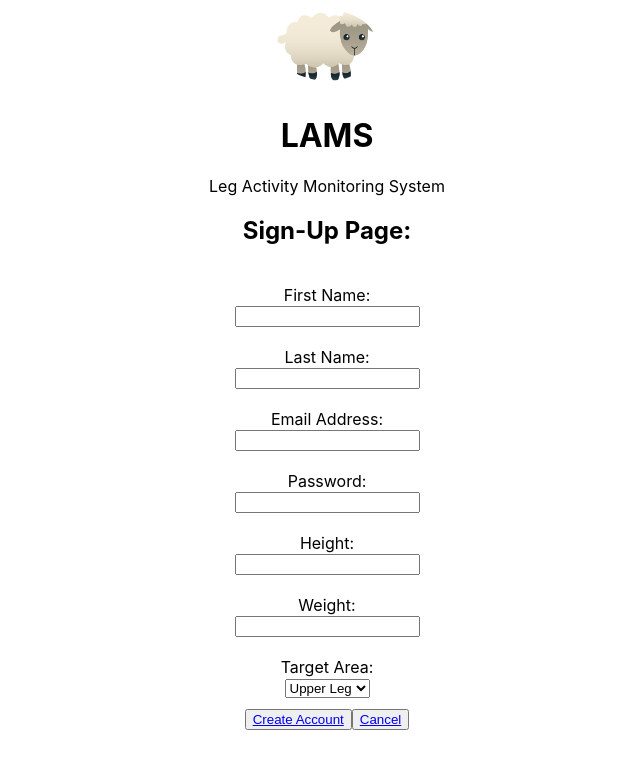
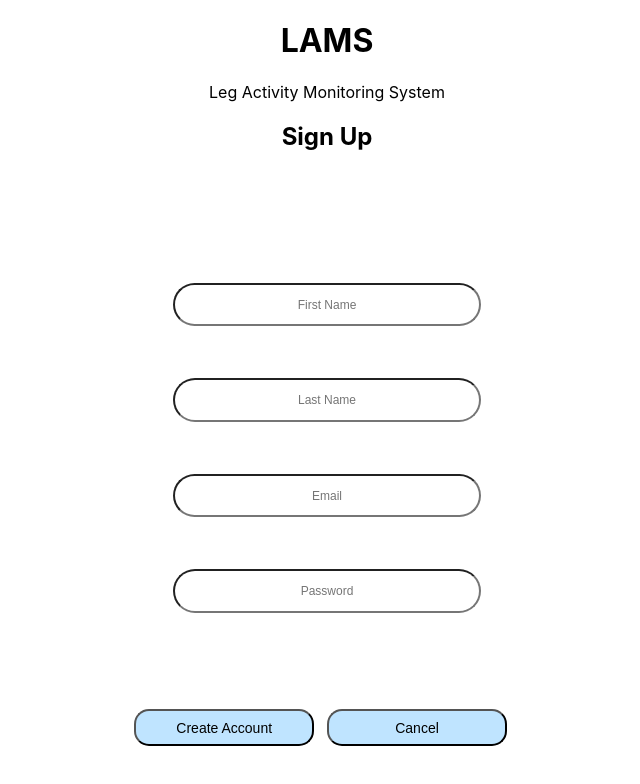
Before and after one commit to JohnMerlino1235/LAMS, a React (Create React App) app: page /sign-up in a window 1280 px wide. Shown: the top 784 px of the page, without its empty margins (313-953 px from the left). Built offline with nearby package versions, Linux system fonts and the light colour scheme.

Commit message:
add styling to all pages (Login, Signup, ForgotPassword

```diff
--- a/src/containers/ForgotPassword.js
+++ b/src/containers/ForgotPassword.js
@@ -1,12 +1,13 @@
 import React, { useState } from 'react';
 import { useFormik } from "formik";
 import lamb from './Lamb.png'
+import Rectangle from 'react-rectangle';
 
 function ForgotPasswordPage() {
     //once we decide to format it to "Login.js":
     const mystyle = {
         color: "black",
-        padding: "10px",
+        padding: "-100px",
         textAlign: "center",
       };
     const formik = useFormik({
@@ -20,140 +21,70 @@ function ForgotPasswordPage() {
         },
     });
 
-    //Template format just for now:
-    const [email, setEmail] = useState('');
-    const [newPassword, setNewPassword] = useState('');
-    const [newPasswordAgain, setNewPasswordAgain] = useState('');
-
-    const handleEmailChange = event => {
-        setEmail(event.target.value);
-    };
-
-    const handleNewPasswordChange = event => {
-        setNewPassword(event.target.value);
-    };
-
-    const handleNewPasswordAgainChange = event => {
-        setNewPasswordAgain(event.target.value);
-    };
-
-    const handleChangePassword = event => {
-        event.preventDefault();
-        // validate email and new password against the database
-        // if valid, redirect to different page
-        // if invalid, alert user of reason
-    };
-
-    const handleCancel = event => {
-        event.preventDefault();
-        // void user's data and return to login page
-    };
-
     return (
-        <form style={mystyle} onSubmit={formik.handleSubmit}>
-        <div>
-            <img
-                src={lamb}
-                alt="LAMB"
-                style={{
-                    width: "100px",
-                    borderRadius: "50%",
-                    objectFit: "cover",
-                    marginTop: "0"
-                }}
-            />
+        <form className={mystyle} onSubmit={formik.handleSubmit}>
+        <div className="Global-ellipses">
+            <Rectangle className="Global-ellipse-blue">
+                <Rectangle className="Global-ellipse-red">
+                </Rectangle>
+            </Rectangle>
         </div>
         <div style={mystyle}>
             <h1>LAMS</h1>
             <p>Leg Activity Monitoring System</p>
-                <h2>Change Password:</h2>
+            <h2>Change Password</h2>
         </div>
-            {/* <div>
-            Email:
-            <input
-                type="email"
-                value={email}
-                onChange={handleEmailChange}
-                required
-            />
-            </div>
-            <br />
+        <div className="Global-test">
             <div>
-            New Password:
-            <input
-                type="password"
-                value={newPassword}
-                onChange={handleNewPasswordChange}
-                required
-            />
-            </div>
-            <br />
-            <div>
-            Re-Enter New Password:
-            <input
-                type="password"
-                value={newPasswordAgain}
-                onChange={handleNewPasswordAgainChange}
-                required
-            />
-            </div>
-            <br />
-        <button type="submit">
-          <a href="/log-in" class="href">
-            Change Password
-          </a>
-        </button>
-        <button>
-          <a href="/log-in" class="href">
-            Cancel
-          </a>
-        </button> */}
-        <div style={mystyle}>
-                <label htmlFor="email">Email Address:</label>
-                <div>
-                    <input
+                <input className="Global-input-box"
                     id="email"
                     name="email"
                     type="email"
                     onChange={formik.handleChange}
                     value={formik.values.email}
+                    placeholder="Email"
+                    required
                 />
             </div>
         </div>
-            <div style={mystyle}>
-                <label htmlFor="password">New Password:</label>
+        <div className="Global-test-2">
             <div>
-                    <input
-                        id="password"
-                        name="password"
-                        type={"password"}
+                <input className="Global-input-box"
+                    id="newPassword"
+                    name="newPassword"
+                    type="password"
                     onChange={formik.handleChange}
-                        value={formik.values.password}
+                    value={formik.values.newPassword}
+                    placeholder="New Password"
+                    required
                 />
             </div>
         </div>
-            <div style={mystyle}>
-                <label htmlFor="newPassword">Re-Enter New Password:</label>
+        <div className="Global-test-2">
             <div>
-                    <input
-                        id="newPassword"
-                        name="newPassword"
-                        type={"newPassword"}
+                <input className="Global-input-box"
+                    id="newPasswordAgain"
+                    name="newPasswordAgain"
+                    type="password"
                     onChange={formik.handleChange}
-                        value={formik.values.newPassword}
+                    value={formik.values.newPasswordAgain}
+                    placeholder="Confirm New Password"
+                    required
                 />
             </div>
         </div>
-            <button type="submit">
-          <a href="/log-in" class="href">
+        <div className="Global-button-div">
+            <button class="Global-button-sign-up" type="submit">
+                <a class="Global-button-href-styling" href="/log-in">
                     Change Password
                 </a>
             </button>
-        <button>
-          <a href="/log-in" class="href">
+            <button class="Global-button-sign-up" type="button">
+                <a class="Global-button-href-styling" href="/log-in">
                     Cancel
                 </a>
             </button>
+      </div>
         </form>
     );
 };
--- a/src/containers/SignUpPage.js
+++ b/src/containers/SignUpPage.js
@@ -1,6 +1,7 @@
 import React, { useState } from 'react';
 import { useFormik } from "formik";
 import lamb from './Lamb.png'
+import Rectangle from 'react-rectangle';
 
 
 function SignUpPage() {
@@ -8,7 +9,7 @@ function SignUpPage() {
     //once we decide to format it to "Login.js":
     const mystyle = {
         color: "black",
-        padding: "10px",
+        padding: "-100px",
         textAlign: "center",
       };
     const formik = useFormik({
@@ -27,238 +28,83 @@ function SignUpPage() {
         },
     });
 
-    //Template format just for now:
-    const [email, setEmail] = useState('');
-    const [password, setPassword] = useState('');
-    const [firstName, setFirstName] = useState('');
-    const [lastName, setLastName] = useState('');
-    const [height, setHeight] = useState('');
-    const [weight, setWeight] = useState('');
-
-    const handleEmailChange = event => {
-        setEmail(event.target.value);
-    };
-
-    const handlePasswordChange = event => {
-        setPassword(event.target.value);
-    };
-
-    const handleFirstNameChange = event => {
-        setFirstName(event.target.value);
-    };
-
-    const handleLastNameChange = event => {
-        setLastName(event.target.value);
-    };
-
-    const handleHeightChange = event => {
-        setHeight(event.target.value);
-    };
-
-    const handleWeightChange = event => {
-        setWeight(event.target.value);
-    };
-
-    const handleCancel = event => {
-        event.preventDefault();
-        // void user's data and return to login page
-    };
-
-    const handleSignUp = event => {
-        event.preventDefault();
-        // validate user information
-        // if valid, create account for user and store data in database
-        // if invalid, alert user of reason
-        // redirect to login page
-    };
-
   return (
-    <form style={mystyle} onSubmit={formik.handleSubmit}>
-        <div>
-            <img
-                src={lamb}
-                alt="LAMB"
-                style={{
-                    width: "100px",
-                    borderRadius: "50%",
-                    objectFit: "cover",
-                    marginTop: "0"
-                }}
-            />
+    <form className={mystyle} onSubmit={formik.handleSubmit}>
+      <div className="Global-ellipses">
+          <Rectangle className="Global-ellipse-blue">
+            <Rectangle className="Global-ellipse-red">
+            </Rectangle>
+          </Rectangle>
       </div>
       <div style={mystyle}>
           <h1>LAMS</h1>
           <p>Leg Activity Monitoring System</p>
-                <h2>Sign-Up Page:</h2>
+          <h2>Sign Up</h2>
       </div>
-      {/* <form>
+      <div className="Global-test">
         <div>
-          Email:
-          <input
-            type="email"
-            value={email}
-            onChange={handleEmailChange}
+          <input className="Global-input-box"
+            id='firstName'
+            name='firstName'
+            type='text'
+            onChange={formik.handleChange}
+            value={formik.values.firstName}
+            placeholder='First Name'
             required
             />
         </div>
-        <br />
+      </div>
+      <div className="Global-test-2">
         <div>
-          Password:
-          <input
-            type="password"
-            value={password}
-            onChange={handlePasswordChange}
+          <input className="Global-input-box"
+            id='lastName'
+            name='lastName'
+            type='text'
+            onChange={formik.handleChange}
+            value={formik.values.lastName}
+            placeholder='Last Name'
             required
             />
         </div>
-        <br />
+      </div>
+      <div className="Global-test-2">
         <div>
-          First Name:
-          <input
-            type="text"
-            value={firstName}
-            onChange={handleFirstNameChange}
-            required
-          />
-        </div>
-        <br />
-        <div>
-          Last Name:
-          <input
-            type="text"
-            value={lastName}
-            onChange={handleLastNameChange}
-            required
-          />
-        </div>
-        <br />
-        <div>
-          Height:
-          <input
-            type="number"
-            value={height}
-            onChange={handleHeightChange}
-            required
-          />
-        </div>
-        <br />
-        <div>
-          Weight:
-          <input
-            type="number"
-            value={weight}
-            onChange={handleWeightChange}
-            required
-          />
-        </div>
-        <br />
-        <button type="submit">
-          <a href="/log-in" class="href">
-              Create Account
-          </a>
-        </button>
-        <button>
-          <a href="/log-in" class="href">
-            Cancel
-          </a>
-          </button>
-      </form> */}
-      <div style ={mystyle}>
-        <label htmlFor='firstName'>First Name:</label>
-        <div>
-            <input
-                id='firstName'
-                name='firstName'
-                type='firstName'
-                onChange={formik.handleChange}
-                value={formik.values.firstName}
-                />
-        </div>
-      </div>
-      <div style ={mystyle}>
-        <label htmlFor='lastName'>Last Name:</label>
-        <div>
-            <input
-                id='lastName'
-                name='lastName'
-                type='lastName'
-                onChange={formik.handleChange}
-                value={formik.values.lastName}
-                />
-        </div>
-      </div>
-      <div style ={mystyle}>
-        <label htmlFor='email'>Email Address:</label>
-        <div>
-            <input
+          <input className="Global-input-box"
             id='email'
             name='email'
             type='email'
             onChange={formik.handleChange}
             value={formik.values.email}
+            placeholder='Email'
+            required
             />
         </div>
       </div>
-      <div style ={mystyle}>
-        <label htmlFor='password'>Password:</label>
+      <div className="Global-test-2">
         <div>
-            <input
+          <input className="Global-input-box"
             id='password'
             name='password'
             type='password'
             onChange={formik.handleChange}
-                value={formik.values.password}
+            value={formik.values.email}
+            placeholder='Password'
+            required
             />
         </div>
       </div>
-      <div style ={mystyle}>
-        <label htmlFor='height'>Height:</label>
-        <div>
-            <input
-                id='height'
-                name='height'
-                type='height'
-                onChange={formik.handleChange}
-                value={formik.values.height}
-                />
-        </div>
-      </div>
-      <div style ={mystyle}>
-        <label htmlFor='weight'>Weight:</label>
-        <div>
-            <input
-                id='weight'
-                name='weight'
-                type='weight'
-                onChange={formik.handleChange}
-                value={formik.values.weight}
-                />
-        </div>
-      </div>
-      <div style={mystyle}>
-        <label htmlFor="targetArea">Target Area:</label>
-            <div>
-                <select
-                  id="targetArea"
-                  name="targetArea"
-                  type="targetArea"
-                  onChange={formik.handleChange}
-                  value={formik.values.targetArea}>
-                  <option value="upperLeg">Upper Leg</option>
-                  <option value="lowerLeg">Lower Leg</option>
-                </select>
-            </div>
-        </div>
-      <button type="submit" onChange={formik.onSubmit}>
-          <a href="/log-in" class="href">
+      <div className="Global-button-div">
+        <button class="Global-button-sign-up" type="submit">
+          <a class="Global-button-href-styling" href="/log-in">
             Create Account
           </a>
         </button>
-        <button>
-          <a href="/log-in" class="href">
+        <button class="Global-button-sign-up" type="button">
+          <a class="Global-button-href-styling" href="/log-in">
             Cancel
           </a>
         </button>
+      </div>
     </form>
   );
 };
```
Also changed, not shown: src/containers/Login.js (+4 -3 lines). Lines whose indentation alone changed are shown as unchanged.
